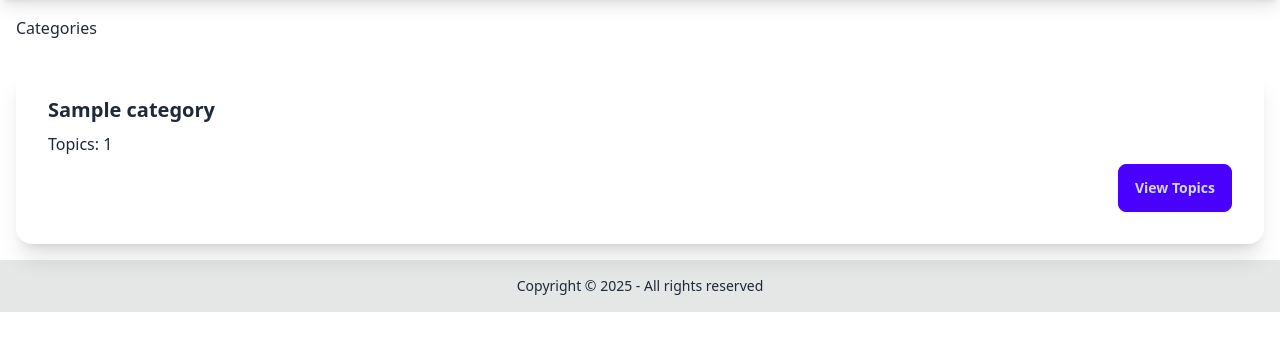
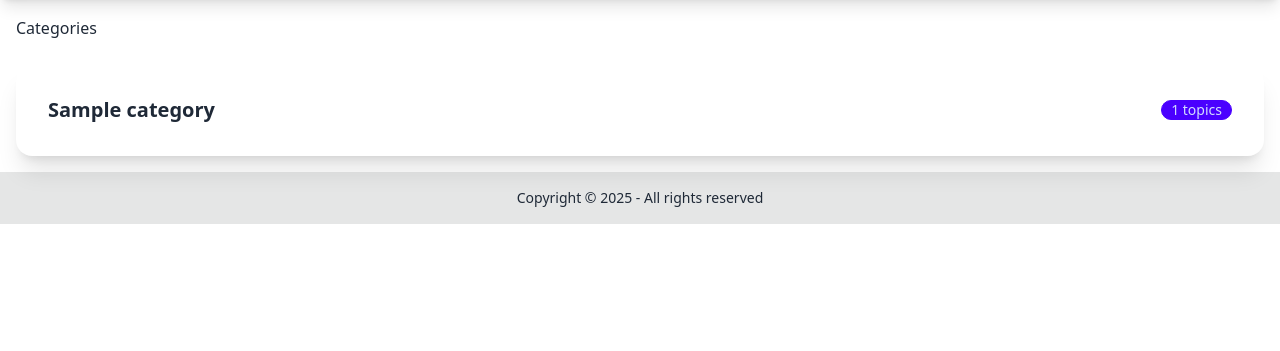
Before and after one commit to kraktus/Django-forum-template, a Django app: page / in a window 1280 px wide. Shown: the part 68-419 px from the top of the page. Run offline with Django 5.2, Linux system fonts and the light colour scheme; tables that the repository leaves empty hold one stand-in row (values such as "Sample post"); some libraries are stand-ins or nearby versions.

Commit message:
feat: Make category cards clickable and add topic count badge

```diff
--- a/forum/templates/forum/index.html
+++ b/forum/templates/forum/index.html
@@ -9,16 +9,13 @@
 
     <div class="grid gap-4">
         {% for categ_with_topic in categs_with_topics %}
-        <div class="card bg-base-100 shadow-xl">
-            <div class="card-body">
+        <a href="{% url 'category' categ_with_topic.0.slug categ_with_topic.0.id %}"
+           class="card bg-base-100 shadow-xl hover:shadow-2xl transition-shadow">
+            <div class="card-body flex flex-row justify-between items-center">
                 <h2 class="card-title">{{ categ_with_topic.0.title }}</h2>
-                <p>Topics: {{ categ_with_topic.1 }}</p>
-                <div class="card-actions justify-end">
-                    <a href="{% url 'category' categ_with_topic.0.slug categ_with_topic.0.id %}"
-                       class="btn btn-primary">View Topics</a>
-                </div>
+                <div class="badge badge-primary">{{ categ_with_topic.1 }} topics</div>
             </div>
-        </div>
+        </a>
         {% endfor %}
     </div>
 {% endblock content %}
```
Also changed, not shown: forum/templates/forum/category.html (+36 -0 lines).
